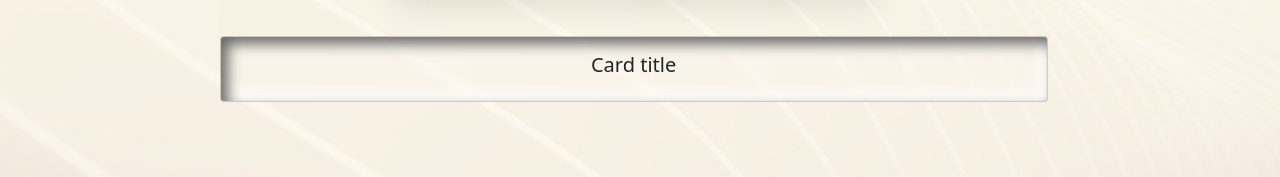
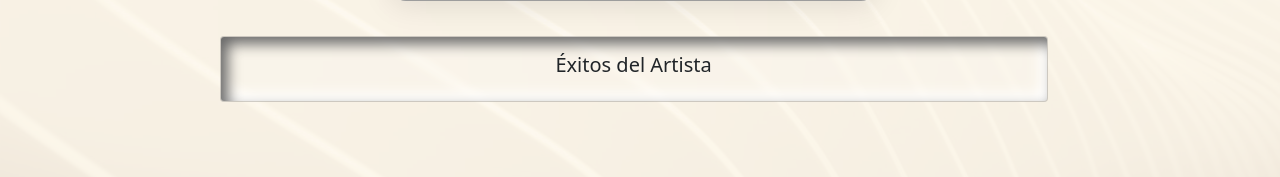
Before and after one commit to DanixMilek/CantuariasMukarcel, a Django app: page / in a window 1280 px wide. Shown: the part 1399-1576 px from the top of the page. Run offline with Django 4.2, Linux system fonts and the light colour scheme.

Commit message:
Primera Versión de Página - Versión Básica

```diff
--- a/App/templates/index.html
+++ b/App/templates/index.html
@@ -67,7 +67,7 @@
             <div class="carousel-inner col-12">
                 <div class="card align-items-center" id="img-descripcion" style="width: 68%;">
                     <div class="card-body">
-                      <h5 class="card-title">Card title</h5>
+                      <h5 class="card-title">Éxitos del Artista</h5>
                       <!-- <p class="card-text">Some quick example text to build on the card title and make up the bulk of the card's content.</p> -->
                     </div>
                   </div>
```
